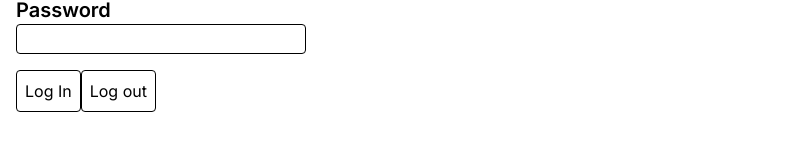
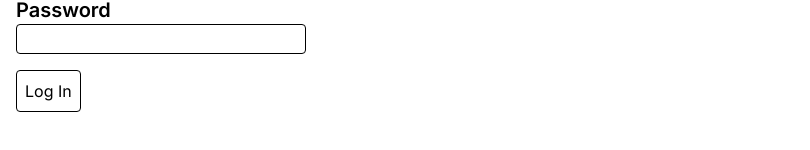
Before and after one commit to ManupaDev/scp, a Next.js app: page /auth/login in a window 1280 px wide. Shown: the part 194-344 px from the top of the page, without its empty margins (0-810 px from the left). Built offline with nearby package versions, Linux system fonts and the light colour scheme.

Commit message:
chore:removed temp logout

```diff
--- a/app/auth/login/components/log-in-form.tsx
+++ b/app/auth/login/components/log-in-form.tsx
@@ -19,9 +19,6 @@ function LogInForm() {
   const handleLogin = async () => {
     await loginUser(formData.email, formData.password);
     router.push("/");
-  };
-  const handleLogOut = async () => {
-    await logoutUser();
   };
 
   return (
@@ -54,13 +51,6 @@ function LogInForm() {
       >
         Log In
       </button>
-      <button
-        type="button"
-        className="border border-black rounded px-2 py-2"
-        onClick={handleLogOut}
-      >
-        Log out
-      </button>
     </div>
   );
 }
```
